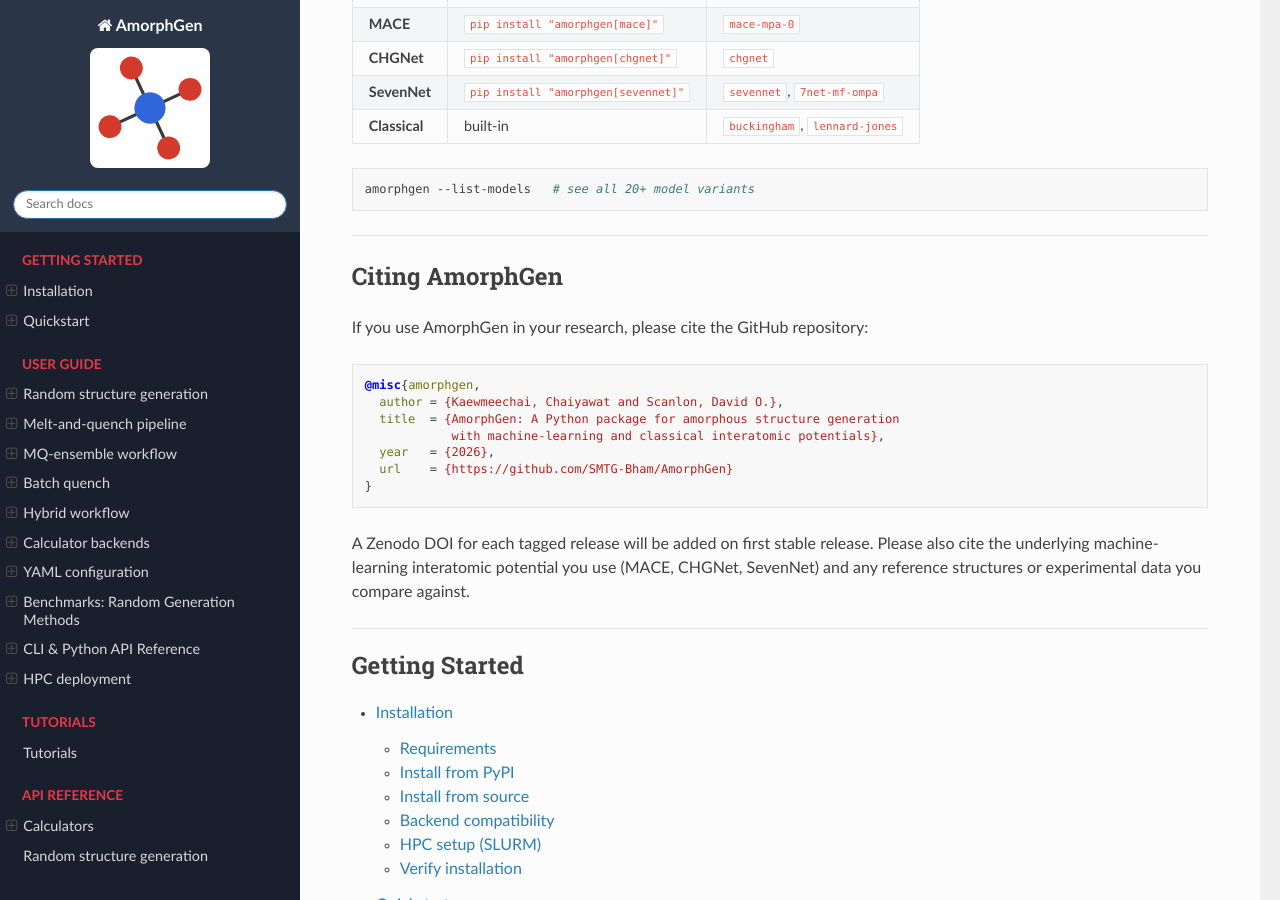
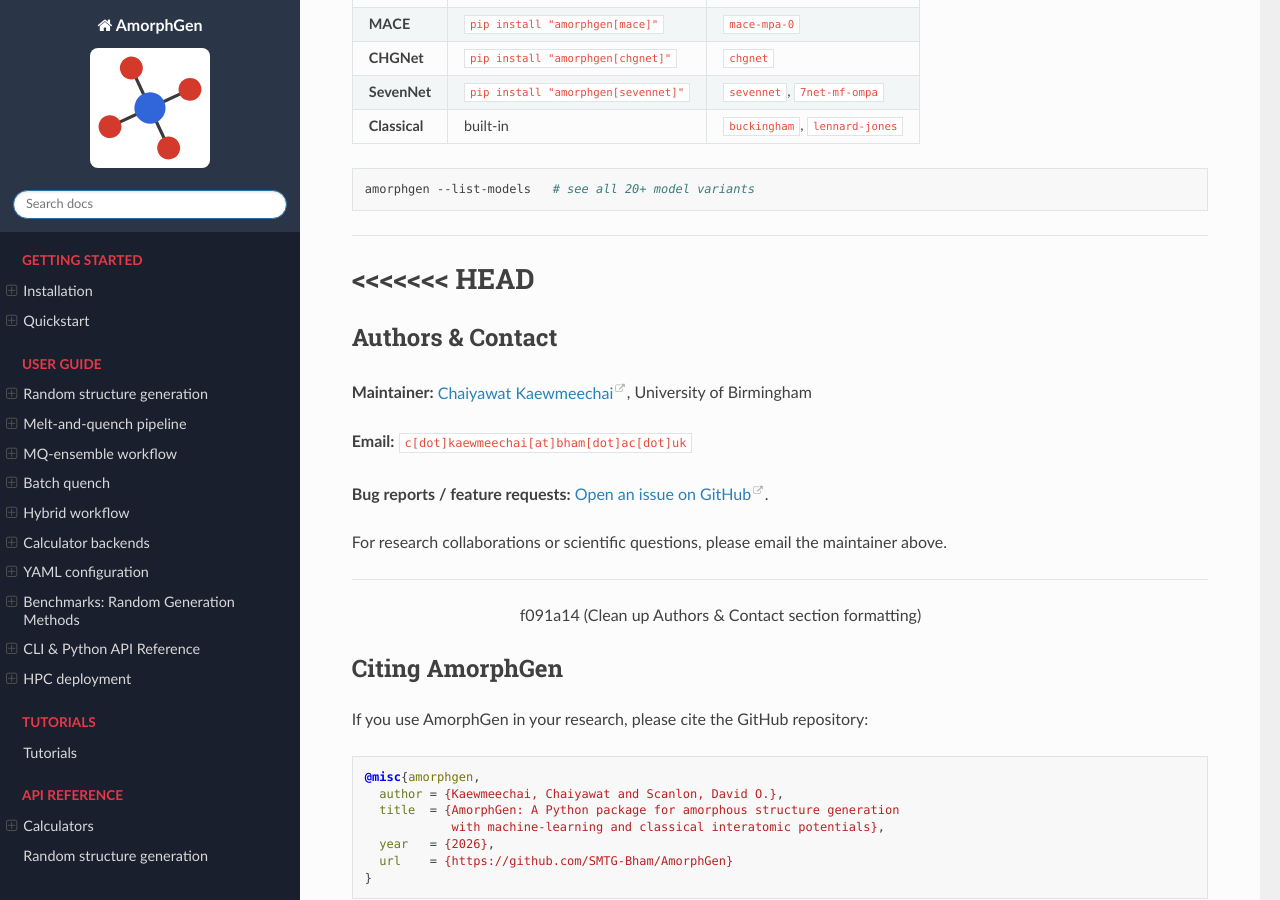
Before and after one commit to SMTG-Bham/AmorphGen, a Sphinx documentation site: the page built from docs/index.md, in a window 1280 px wide and 900 px high, scrolled down 5156 px. Built offline with Sphinx 7.4.7 and the Read the Docs theme 3.1.0, drawn with Linux system fonts in a browser that asks for light colours.

Commit message:
Clean up Authors & Contact section formatting

```diff
--- a/docs/index.md
+++ b/docs/index.md
@@ -237,6 +237,21 @@
 
 ---
 
+<<<<<<< HEAD
+=======
+## Authors & Contact
+
+**Maintainer:** [Chaiyawat Kaewmeechai](https://cywkmc21.github.io/), University of Birmingham
+
+**Email:** `c[dot]kaewmeechai[at]bham[dot]ac[dot]uk`
+
+**Bug reports / feature requests:** [Open an issue on GitHub](https://github.com/SMTG-Bham/AmorphGen/issues).
+
+For research collaborations or scientific questions, please email the maintainer above.
+
+---
+
+>>>>>>> f091a14 (Clean up Authors & Contact section formatting)
 ## Citing AmorphGen
 
 If you use AmorphGen in your research, please cite the GitHub repository:
```
